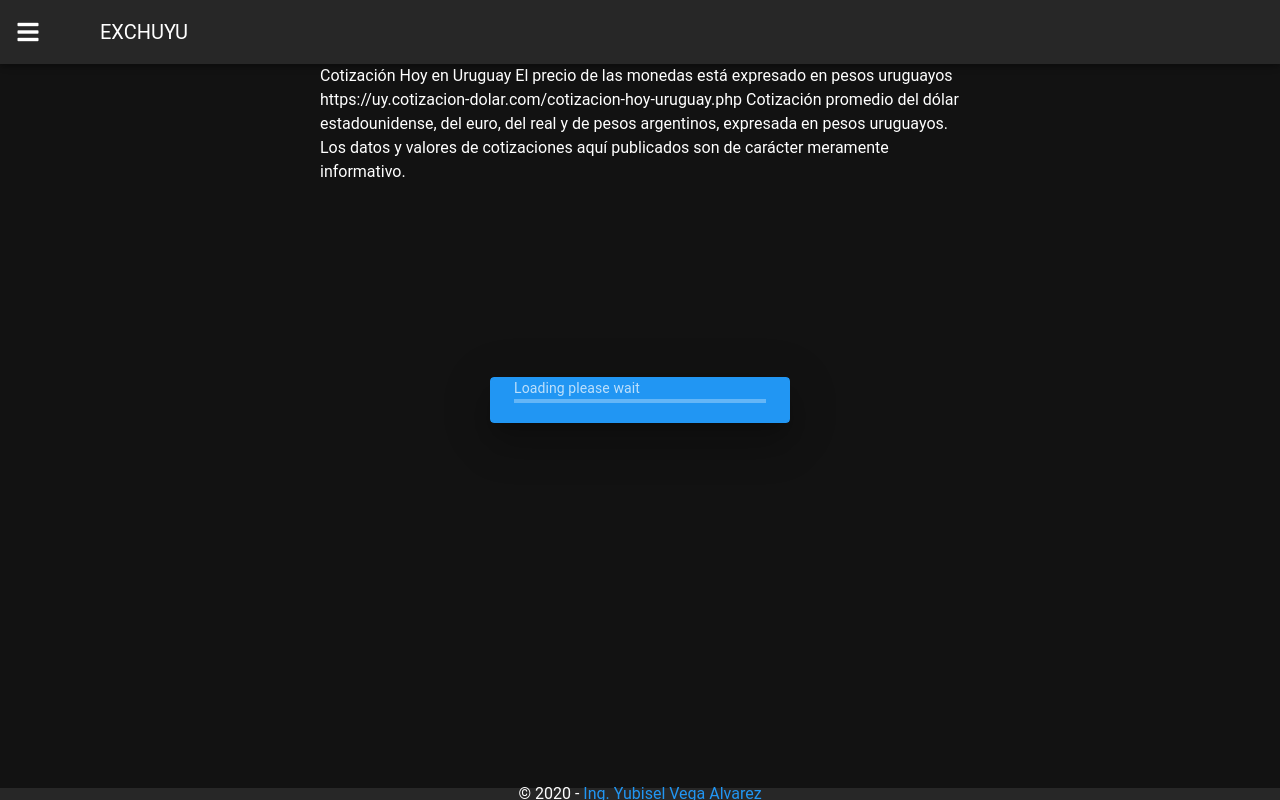
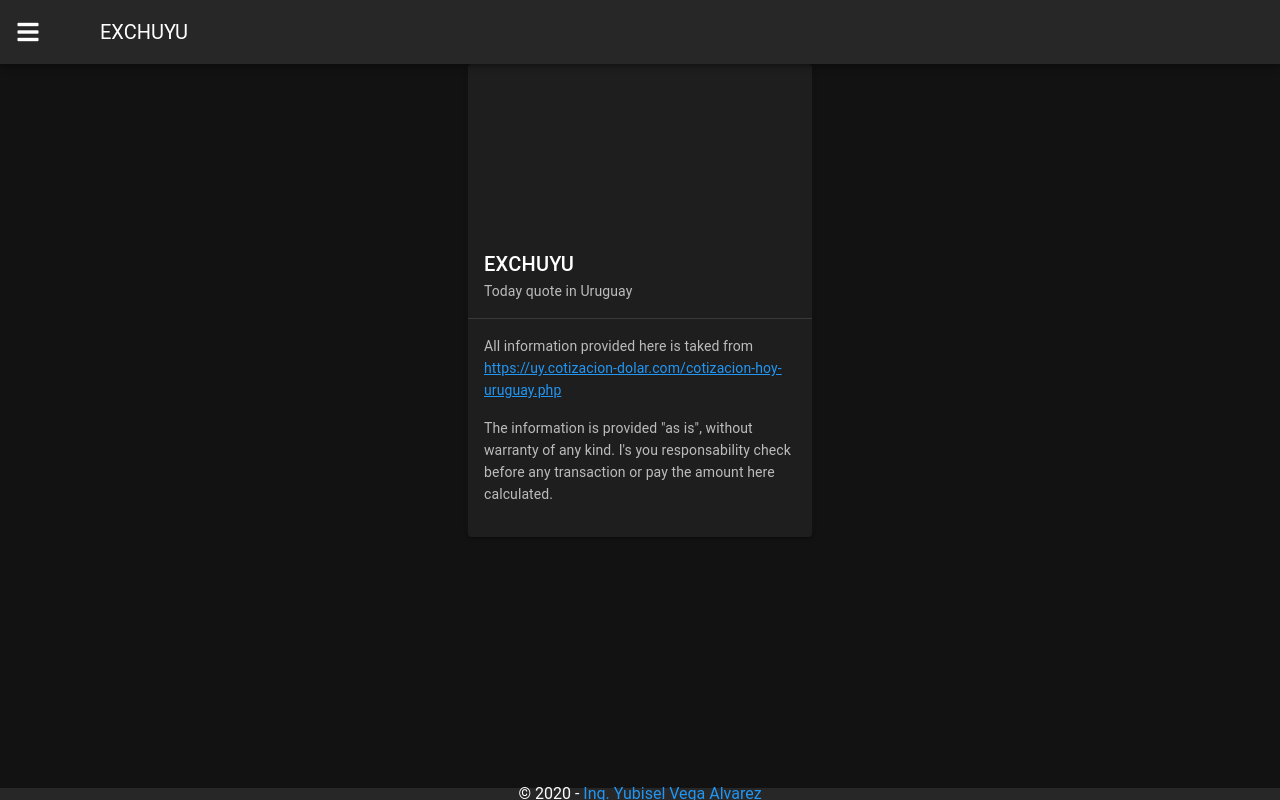
Before and after one commit to Yubisel/uyu-change, a Vue app: page /about in a window 1280 px wide. Built offline with nearby package versions, Linux system fonts and the light colour scheme; a small style sheet from the web is missing.

Commit message:
hecha la pagina about

```diff
--- a/src/components/ExchangeValue.vue
+++ b/src/components/ExchangeValue.vue
@@ -1,5 +1,6 @@
 <template>
     <v-flex xs12 md6>
+        <h1 class="title text-center py-1">Today quote in Uruguay</h1>
         <v-simple-table>
             <template v-slot:default>
                 <thead>
--- a/src/store/index.js
+++ b/src/store/index.js
@@ -8,7 +8,7 @@ export default new Vuex.Store({
     loading: {
         title: 'Loading please wait',
         color: 'primary',
-        status: true
+        status: false
     },
     changeValues: []
   },
--- a/src/views/About.vue
+++ b/src/views/About.vue
@@ -1,10 +1,44 @@
 <template>
-      <v-flex xs12 md6>
-          Cotización Hoy en Uruguay
-          El precio de las monedas está expresado en pesos uruguayos
-https://uy.cotizacion-dolar.com/cotizacion-hoy-uruguay.php
+    <v-flex xs12 md6>
+        <v-card class="mx-auto pt-2" max-width="344">
+            <v-img
+                class="product_logo"
+                :src="require('@/assets/logo.png')"
+                height="160px"
+                width="150px"
+            ></v-img>
 
-Cotización promedio del dólar estadounidense, del euro, del real y de pesos argentinos, expresada en pesos uruguayos.
-Los datos y valores de cotizaciones aquí publicados son de carácter meramente informativo.
-</v-flex>
+            <v-card-title>EXCHUYU</v-card-title>
+
+            <v-card-subtitle>Today quote in Uruguay</v-card-subtitle>
+
+            <v-divider></v-divider>
+
+            <v-card-text>
+                <p>
+                All information provided here is taked from
+                <a
+                    href="https://uy.cotizacion-dolar.com/cotizacion-hoy-uruguay.php"
+                    target="_blank"
+                >https://uy.cotizacion-dolar.com/cotizacion-hoy-uruguay.php</a>
+            </p>
+            <p>
+                The information is provided "as is", without warranty of any kind. I's you responsability check before any transaction or pay the amount here calculated.
+                </p>
+                </v-card-text>
+        </v-card>
+        <!-- Cotización Hoy en Uruguay
+        El precio de las monedas está expresado en pesos uruguayos
+        https://uy.cotizacion-dolar.com/cotizacion-hoy-uruguay.php
+        Cotización promedio del dólar estadounidense, del euro, del real y de pesos argentinos, expresada en pesos uruguayos.
+        Los datos y valores de cotizaciones aquí publicados son de carácter meramente informativo.-->
+    </v-flex>
 </template>
+
+<style lang="scss">
+.product_logo {
+    height: 100%;
+    width: auto;
+    margin: 0 auto;
+}
+</style>
```
